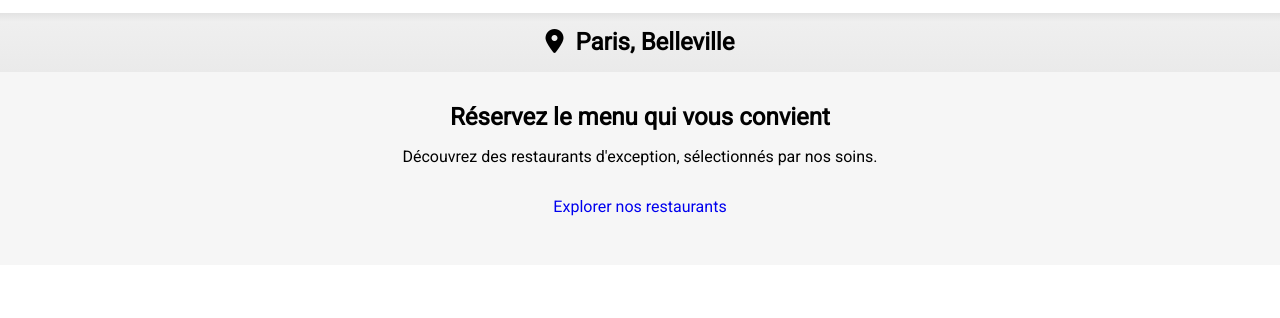
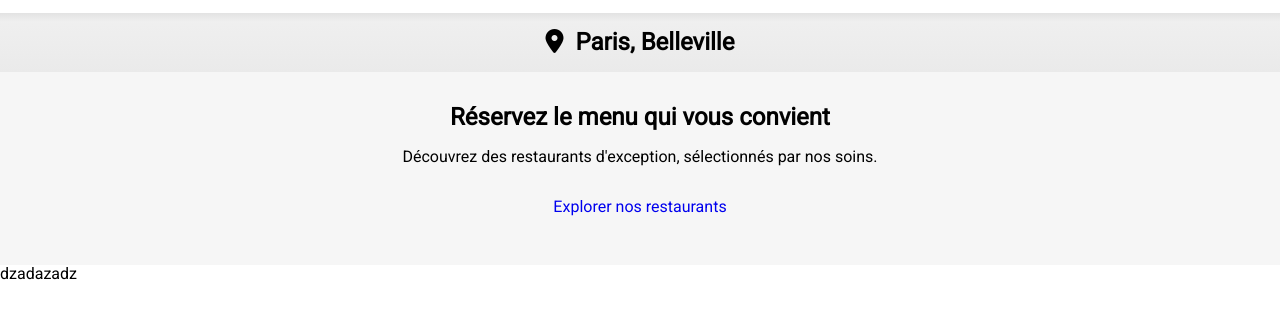
Before and after one commit to marylouBosquier/BosquierMarylou_3_18022022, a website: page index.html in a window 1280 px wide. Shown: the part 56-374 px from the top of the page. Drawn offline with Linux system fonts and the light colour scheme; a web font is replaced by a local one.

Commit message:
BranchDevelop

```diff
--- a/index.html
+++ b/index.html
@@ -35,7 +35,7 @@
     </section>
 
     <section class="lesRestaurants">
-
+      <p>dzadazadz</p>
     </section>
 
   </main>
```
